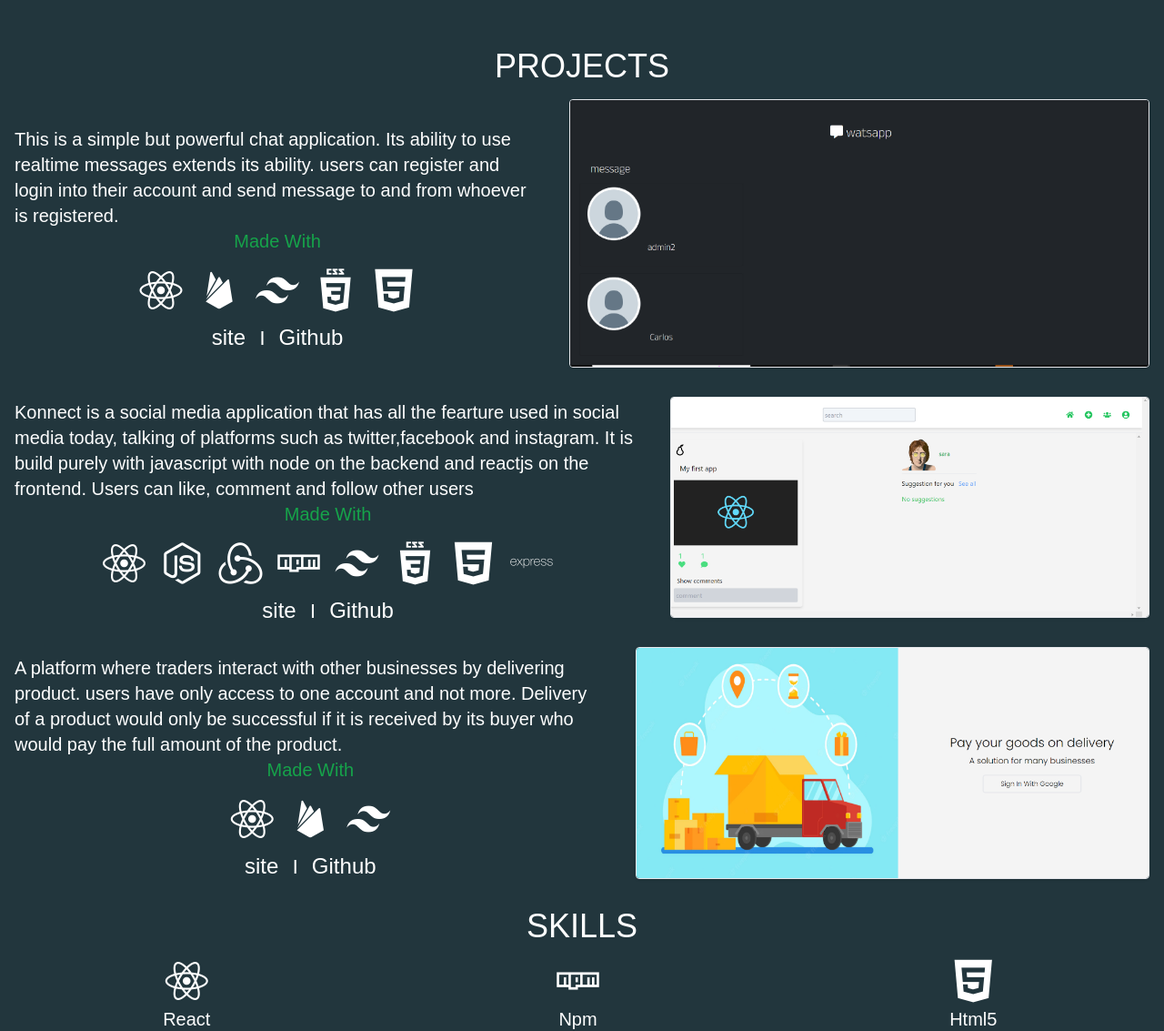
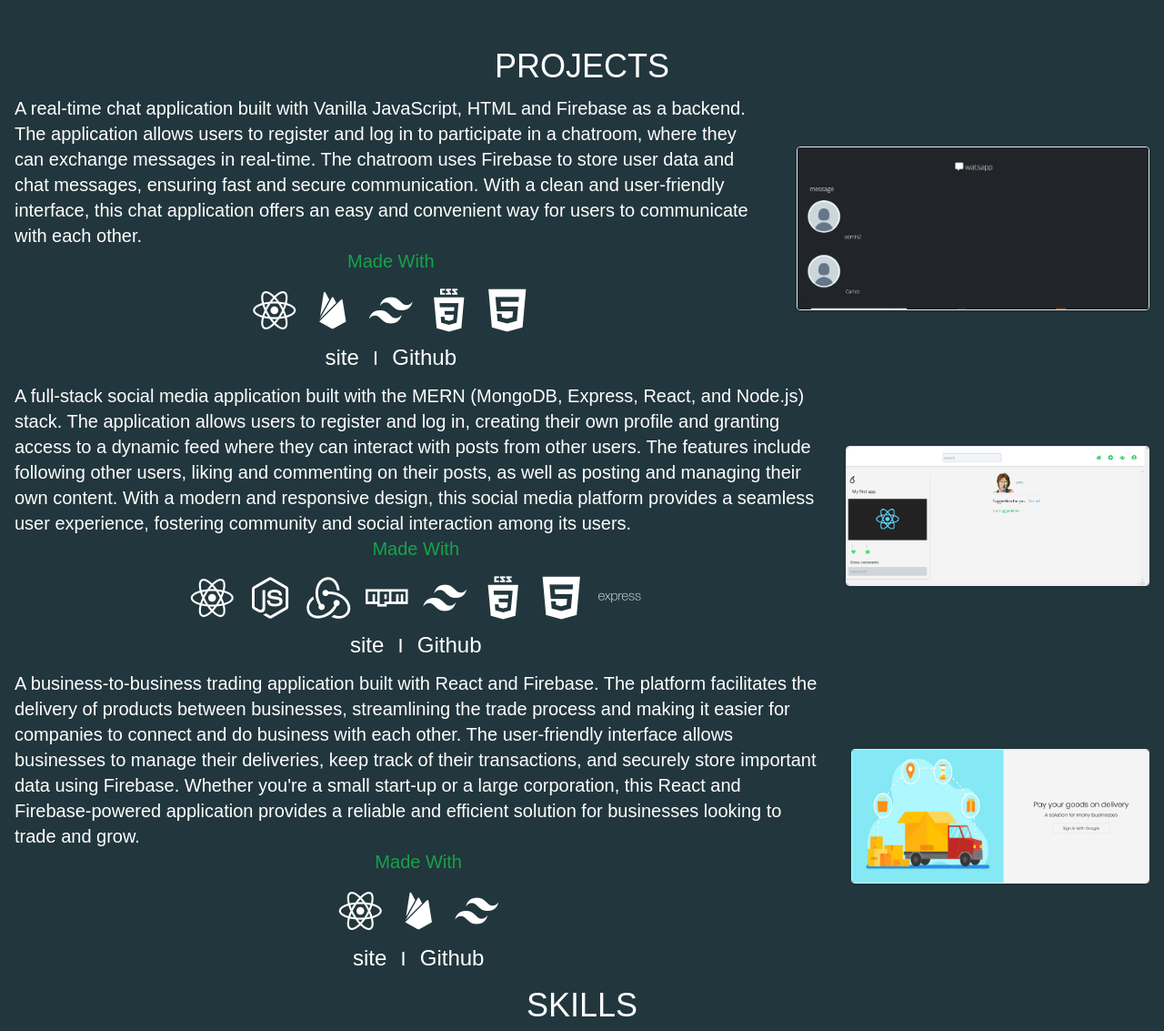
Before and after one commit to joseph-muchene/portfolio, a website: page index.html in a window 1280 px wide. Shown: the part 643-1776 px from the top of the page at 91% size. Drawn offline with nearby package versions, Linux system fonts and the light colour scheme; a web font is replaced by a local one.

Commit message:
few change on project descriptions

```diff
--- a/index.html
+++ b/index.html
@@ -216,10 +216,16 @@
 
         <div class="flex flex-col justify-center items-center">
           <p class="text-white text-xl md:mt-3 mr-4 ml-4">
-            A platform where traders interact with other businesses by
-            delivering product. users have only access to one account and not
-            more. Delivery of a product would only be successful if it is
-            received by its buyer who would pay the full amount of the product.
+            A business-to-business trading application built with React and
+            Firebase. The platform facilitates the delivery of products between
+            businesses, streamlining the trade process and making it easier for
+            companies to connect and do business with each other. The
+            user-friendly interface allows businesses to manage their
+            deliveries, keep track of their transactions, and securely store
+            important data using Firebase. Whether you're a small start-up or a
+            large corporation, this React and Firebase-powered application
+            provides a reliable and efficient solution for businesses looking to
+            trade and grow.
           </p>
 
           <h1 class="capitalize text-green-600 text-xl">Made with</h1>
@@ -266,11 +272,15 @@
 
         <div class="flex flex-col justify-center items-center">
           <p class="text-white text-xl md:mt-3 mr-4 ml-4">
-            Konnect is a social media application that has all the fearture used
-            in social media today, talking of platforms such as twitter,facebook
-            and instagram. It is build purely with javascript with node on the
-            backend and reactjs on the frontend. Users can like, comment and
-            follow other users
+            A full-stack social media application built with the MERN (MongoDB,
+            Express, React, and Node.js) stack. The application allows users to
+            register and log in, creating their own profile and granting access
+            to a dynamic feed where they can interact with posts from other
+            users. The features include following other users, liking and
+            commenting on their posts, as well as posting and managing their own
+            content. With a modern and responsive design, this social media
+            platform provides a seamless user experience, fostering community
+            and social interaction among its users.
           </p>
 
           <h1 class="capitalize text-green-600 text-xl">Made with</h1>
@@ -325,10 +335,13 @@
 
         <div class="flex flex-col justify-center items-center">
           <p class="text-white text-xl md:mt-3 mr-4 ml-4">
-            This is a simple but powerful chat application. Its ability to use
-            realtime messages extends its ability. users can register and login
-            into their account and send message to and from whoever is
-            registered.
+            A real-time chat application built with Vanilla JavaScript, HTML and
+            Firebase as a backend. The application allows users to register and
+            log in to participate in a chatroom, where they can exchange
+            messages in real-time. The chatroom uses Firebase to store user data
+            and chat messages, ensuring fast and secure communication. With a
+            clean and user-friendly interface, this chat application offers an
+            easy and convenient way for users to communicate with each other.
           </p>
 
           <h1 class="capitalize text-green-600 text-xl">Made with</h1>
```
